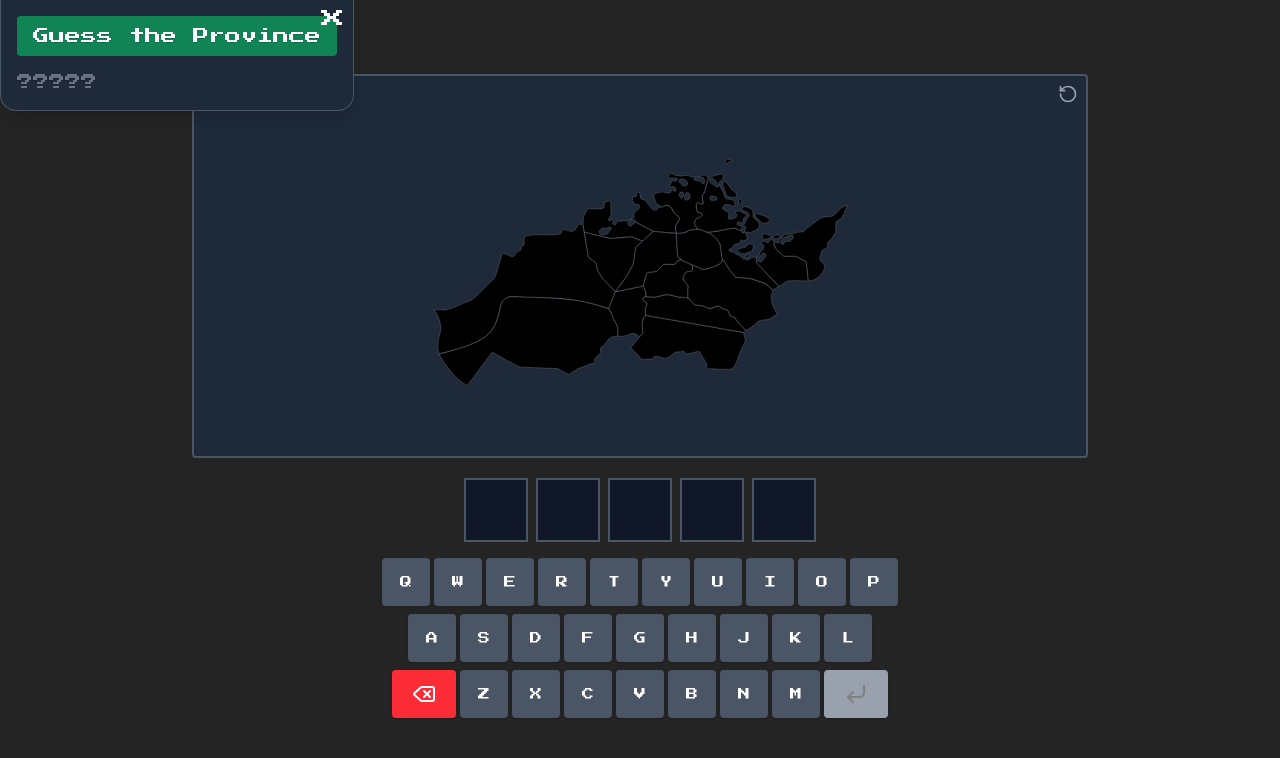
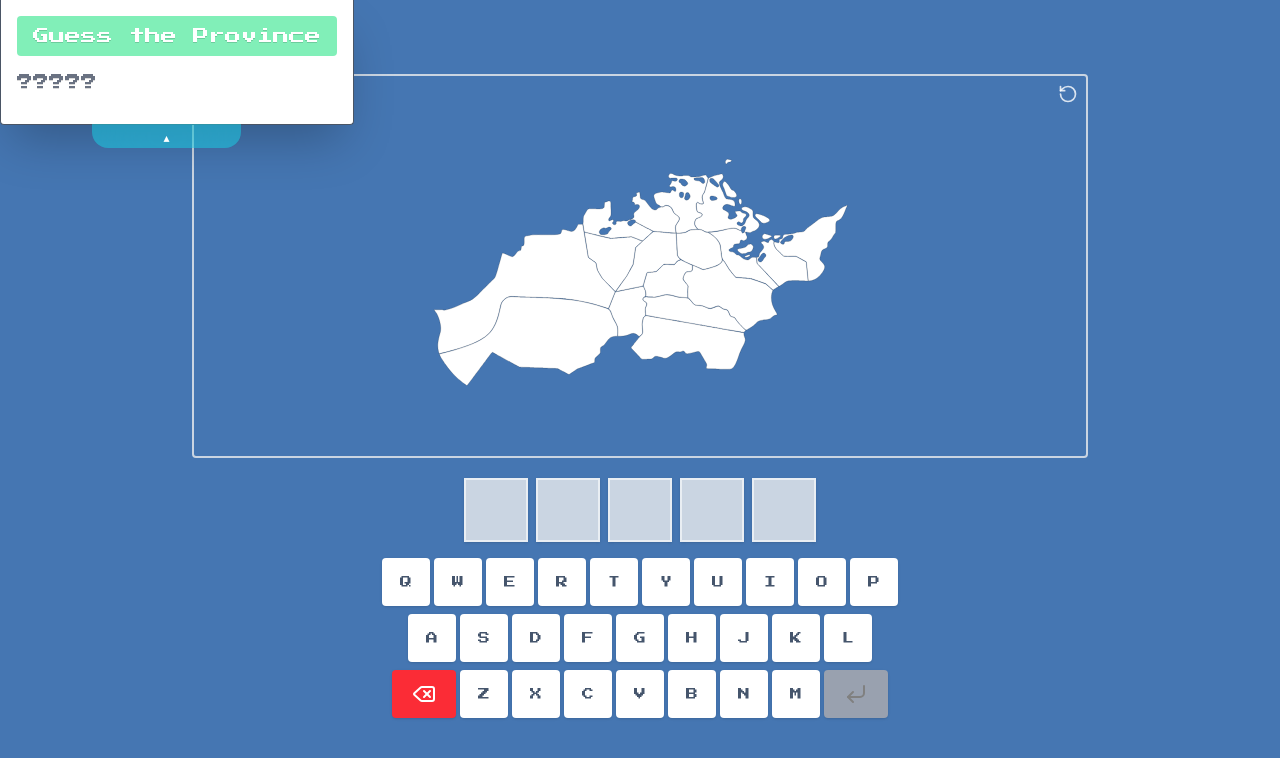
Before and after one commit to JeyBySy/MapaManiaPH, a React (Vite) app: page /quickstart in a window 1280 px wide. Shown: the top 758 px of the page. Built offline with nearby package versions, Linux system fonts and the light colour scheme.

Commit message:
Add Dark Mode toggle and settings popup to StartPage; update styles for improved UI

```diff
--- a/src/App.css
+++ b/src/App.css
@@ -1,4 +1,6 @@
 @import "tailwindcss";
+
+@custom-variant dark (&:where([data-theme=dark], [data-theme=dark] *));
 
 .button {
   @apply lg:text-lg  text-[10px] text-white cursor-pointer rounded-full transition shadow-2xl;
@@ -6,6 +8,7 @@
 a {
   @apply underline;
 }
+
 @theme {
   --color-retro-bg: #242424;
   --color-retro-orange: #ff5f5f;
@@ -14,4 +17,5 @@ a {
   --color-retro-purple: #a78bfa;
   --color-retro-text: #f4f4f4;
   --color-retro-card: #2d2d30;
+  --color-retro-main: #4576b2;
 }
--- a/src/App.tsx
+++ b/src/App.tsx
@@ -6,14 +6,20 @@ import ExploreMapPage from "./pages/Modes/ExploreMapPage"
 import FullScreenLayout from "./layouts/FullScreenLayout"
 import QuickStartMode from "./pages/Modes/QuickStartMode"
 import { Analytics } from "@vercel/analytics/react"
+import { useEffect } from "react"
 
 function App() {
+  useEffect(() => {
+    const savedTheme = localStorage.getItem('theme');
+    if (savedTheme) {
+      document.documentElement.setAttribute('data-theme', savedTheme);
+    }
+  }, []);
   return (
     <>
       <Router>
-        <div className="min-h-screen flex flex-col items-center justify-center m-auto">
+        <div className="min-h-screen flex flex-col items-center justify-center m-auto dark:bg-retro-bg">
           <Routes>
-
             <Route index path="/" element={<StartPage />} />
             <Route element={<FullScreenLayout />}>
               <Route path="/exploremap" element={<ExploreMapPage />} />
--- /dev/null
+++ b/src/components/DarkModeToggle.tsx
@@ -0,0 +1,29 @@
+import { useEffect, useState } from 'react';
+
+const DarkModeToggle = () => {
+    const [dark, setDark] = useState(() => {
+        if (typeof window !== 'undefined') {
+            return localStorage.getItem('theme') === 'dark';
+        }
+        return false;
+    });
+
+    // Apply the theme when `dark` changes
+    useEffect(() => {
+        const root = document.documentElement;
+        const theme = dark ? 'dark' : 'light';
+        root.setAttribute('data-theme', theme);
+        localStorage.setItem('theme', theme);
+    }, [dark]);
+
+    return (
+        <button
+            onClick={() => setDark(!dark)}
+            className="p-2 bg-gray-700 dark:bg-white text-white dark:text-black rounded z-50 flex items-center justify-center"
+        >
+            {dark ? '☀️' : '🌙'}
+        </button>
+    );
+};
+
+export default DarkModeToggle;
--- a/src/components/Footer.tsx
+++ b/src/components/Footer.tsx
@@ -1,7 +1,7 @@
 import React from 'react'
 const Footer: React.FC = () => {
     return (
-        <div className="py-10 flex items-center justify-between lg:text-sm text-[8px] text-gray-500 gap-2">
+        <div className="py-10 flex items-center justify-between lg:text-sm text-[8px] text-white gap-2">
             <span>Made with 💙 by <a target='_blank' href="https://github.com/JeyBySy">JeyBySy</a></span>
         </div>
     )
--- a/src/components/Keyboard.tsx
+++ b/src/components/Keyboard.tsx
@@ -98,12 +98,11 @@ const Keyboard: React.FC<KeyboardProps> = ({ value, onType, limit, onSubmit, pro
                 return (
                   <button
                     key={key}
-                    className="bg-red-500 hover:bg-red-600 rounded text-xs text-white shadow transition-colors w-16 px-1 flex items-center justify-center"
+                    className="bg-red-500 hover:bg-red-600 rounded text-xs text-white shadow transition-colors w-16 px-1 flex items-center justify-center cursor-pointer"
                     onClick={(e) => {
                       (e.target as HTMLButtonElement).blur()
                       handleBackspace()
                     }}
-
                   >
                     <Delete />
                   </button>
@@ -118,7 +117,7 @@ const Keyboard: React.FC<KeyboardProps> = ({ value, onType, limit, onSubmit, pro
                     className={`${isInputValid
                       ? "bg-blue-500 hover:bg-blue-600"
                       : "bg-gray-400 cursor-not-allowed"
-                      } rounded text-xs text-white shadow transition-colors w-16 px-1 flex items-center justify-center`}
+                      } rounded text-xs text-white shadow transition-colors w-16 px-1 flex items-center justify-center cursor-pointer`}
                     onClick={(e) => {
                       (e.target as HTMLButtonElement).blur()
                       onSubmit()
@@ -132,7 +131,7 @@ const Keyboard: React.FC<KeyboardProps> = ({ value, onType, limit, onSubmit, pro
               return (
                 <button
                   key={key}
-                  className="bg-gray-600 hover:bg-gray-500 rounded text-xs  text-white shadow transition-colors w-12 px-1 py-4 flex items-center justify-center"
+                  className="bg-white hover:bg-white/50 dark:bg-gray-600 dark:hover:bg-gray-500 dark:hover:text-white rounded text-xs dark:text-white/60 text-slate-600 text-shadow hover:text-slate-800 shadow transition-colors w-12 px-1 py-4 flex items-center justify-center cursor-pointer"
                   onClick={(e) => {
                     (e.target as HTMLButtonElement).blur()
                     handleKeyClick(key.toLowerCase())
--- a/src/components/Skeleton/ProvinceSkeleton.tsx
+++ b/src/components/Skeleton/ProvinceSkeleton.tsx
@@ -3,9 +3,9 @@ import React from 'react'
 const ProvinceSkeleton: React.FC = () => {
     return (
         <div className="w-full md:w-4xl h-48 md:h-96 relative flex items-center justify-center mb-6 py-4 animate-pulse">
-            <div className="text-gray-500 text-sm text-center">
-                <div className="mb-2">Loading province outline...</div>
-                <div className="w-16 h-16 border-8 border-retro-purple border-dashed rounded-full animate-spin mx-auto" />
+            <div className="text-white text-sm text-center">
+                <div className="mb-5 text-lg">Loading province outline...</div>
+                <div className="w-16 h-16 border-8 border-retro-yellow border-dashed rounded-full animate-spin mx-auto" />
             </div>
         </div>
     )
--- a/src/index.css
+++ b/src/index.css
@@ -13,8 +13,10 @@
   box-sizing: border-box;
   font-family: "Press Start 2P", sans-serif;
 }
+
 body {
   margin: 0;
   padding: 0;
-  @apply bg-[var(--color-retro-bg)] text-[var(--color-retro-text)] font-sans;
+  @apply text-[var(--color-retro-text)] font-sans;
+  @apply bg-[#4576b2];
 }
--- a/src/pages/Modes/QuickStartMode.tsx
+++ b/src/pages/Modes/QuickStartMode.tsx
@@ -21,9 +21,10 @@ const QuickStartMode: React.FC = () => {
 
   const handleSubmit = () => {
     setSubmitted(true)
-    setIsSidebarOpen(true)
+    setIsSidebarOpen(!!isSidebarOpen)
     if (!isCorrect) {
       setSubmitted(false)
+      setIsSidebarOpen(true)
       setTypedText("")
     }
   }
@@ -76,11 +77,10 @@ const QuickStartMode: React.FC = () => {
 
 
   return (
-    <div className="flex min-h-screen bg-retro-bg text-white p-4">
+    <div className="flex min-h-screen text-white p-4">
 
       {/* Sidebar */}
-      <div className={`transition-transform ${isSidebarOpen ? "translate-y-0" : "-translate-y-full"} fixed top-0 left-0 space-y-3.5 min-w-[250px] bg-gray-800 p-4 border border-t-0 border-gray-600 shadow-lg z-50 rounded-b-2xl`}>
-        <button onClick={toggleSidebar} className="text-white absolute right-2 top-0 text-2xl"> x </button>
+      <div className={`transition-transform ${isSidebarOpen ? "translate-y-0" : "-translate-y-full"} fixed top-0 left-0 space-y-3.5 min-w-[250px] dark:bg-gray-800 bg-white p-4 border border-t-0 border-gray-600 shadow-2xl z-50 rounded-b-sm`}>
         <h2 className="text-md text-white bg-green-400/50 px-4 py-2 rounded text-shadow-2xs">Guess the Province</h2>
         <TypingText
           text={provinceOutline}
@@ -120,23 +120,22 @@ const QuickStartMode: React.FC = () => {
             </ul>
           </motion.div>
         )}
-
+        <div onClick={toggleSidebar} className="w-[85%] mx-auto absolute -bottom-6 flex items-center justify-center">
+          {/* <ChevronDown width={25} height={25} /> */}
+          <div className="w-1/2 mx-auto py-1 text-xs text-center hover:bg-black/30 bg-retro-mint/40 shadow-2xl cursor-pointer backdrop-blur-2xl rounded-b-2xl">{isSidebarOpen ? "\u25B4" : "\u25BC"}</div>
+        </div>
       </div>
-
-      <button onClick={toggleSidebar} className="text-white absolute text-2xl">
-        Open
-      </button>
 
       {/* Main Content */}
       <div className="container md:mx-auto lg:h-auto flex flex-col items-center justify-center h-full w-full space-y-5">
         {/* Province Outline */}
-        <div className={`${!submitted ? "h-96" : 'h-[900px]'} w-full md:w-4xl relative bg-gray-800 border-2 border-gray-600 flex items-center justify-center rounded  py-4`}>
+        <div className={`${!submitted ? "h-96" : 'h-[900px]'} w-full md:w-4xl relative object-fit border-2 dark:border-gray-600 border-slate-300   rounded  py-4 `}>
           <button
             onClick={(e) => {
               (e.currentTarget as HTMLButtonElement).blur()
               handleNextProvince()
             }}
-            className="absolute w-auto text-gray-400 hover:text-gray-300 p-2 rounded cursor-pointer top-0 right-0 "
+            className="absolute w-auto dark:text-gray-400 dark:hover:text-gray-300 text-white/80 hover:text-white p-2 rounded cursor-pointer top-0 right-0 "
           >
             <RotateCcw width={20} height={20} />
           </button>
@@ -153,11 +152,11 @@ const QuickStartMode: React.FC = () => {
                   key={path.id || index}
                   id={path.id || undefined}
                   d={path.d}
-                  fill="auto"
+                  fill="white"
                   className={`transition-colors duration-200 cursor-pointer
                      ${path.id && correctGuesses.includes(path.id) ? 'fill-retro-mint' : 'hover:fill-retro-mint'}
                   `}
-                  stroke="white"
+                  stroke="black"
                   onClick={(e) => {
                     e.preventDefault()
                     if (path.id) {
@@ -182,12 +181,12 @@ const QuickStartMode: React.FC = () => {
                   className={`w-12 h-12 md:w-16 md:h-16 border-2 flex items-center justify-center text-md lg:text-xl font-bold uppercase ${char === "_"
                     ? "border-transparent bg-transparent"
                     : typedText[i]
-                      ? "border-green-400 bg-gray-800"
-                      : "border-gray-600 bg-gray-900"
+                      ? "dark:border-white/40 dark:bg-slate-700 bg-white text-slate-600 dark:text-white border-white/40 shadow"
+                      : "dark:border-gray-600 dark:bg-slate-600 bg-slate-300 border-white/60 shadow"
                     }`}
                 >
                   {char === "_" ? (
-                    <span className="w-12 h-12 md:w-16 md:h-16 border-2 flex items-center justify-center border-gray-600 bg-gray-700" />
+                    <span className="w-12 h-12 md:w-16 md:h-16 border-2 flex items-center justify-center dark:border-gray-600 border-black/40 dark:bg-gray-700 bg-gray-400" />
                   ) : (
                     typedText[i] || ""
                   )}
```
Also changed, not shown: src/components/PopUp/PopUp.tsx (+5 -5 lines), src/pages/StartPage.tsx (+23 -2 lines).
